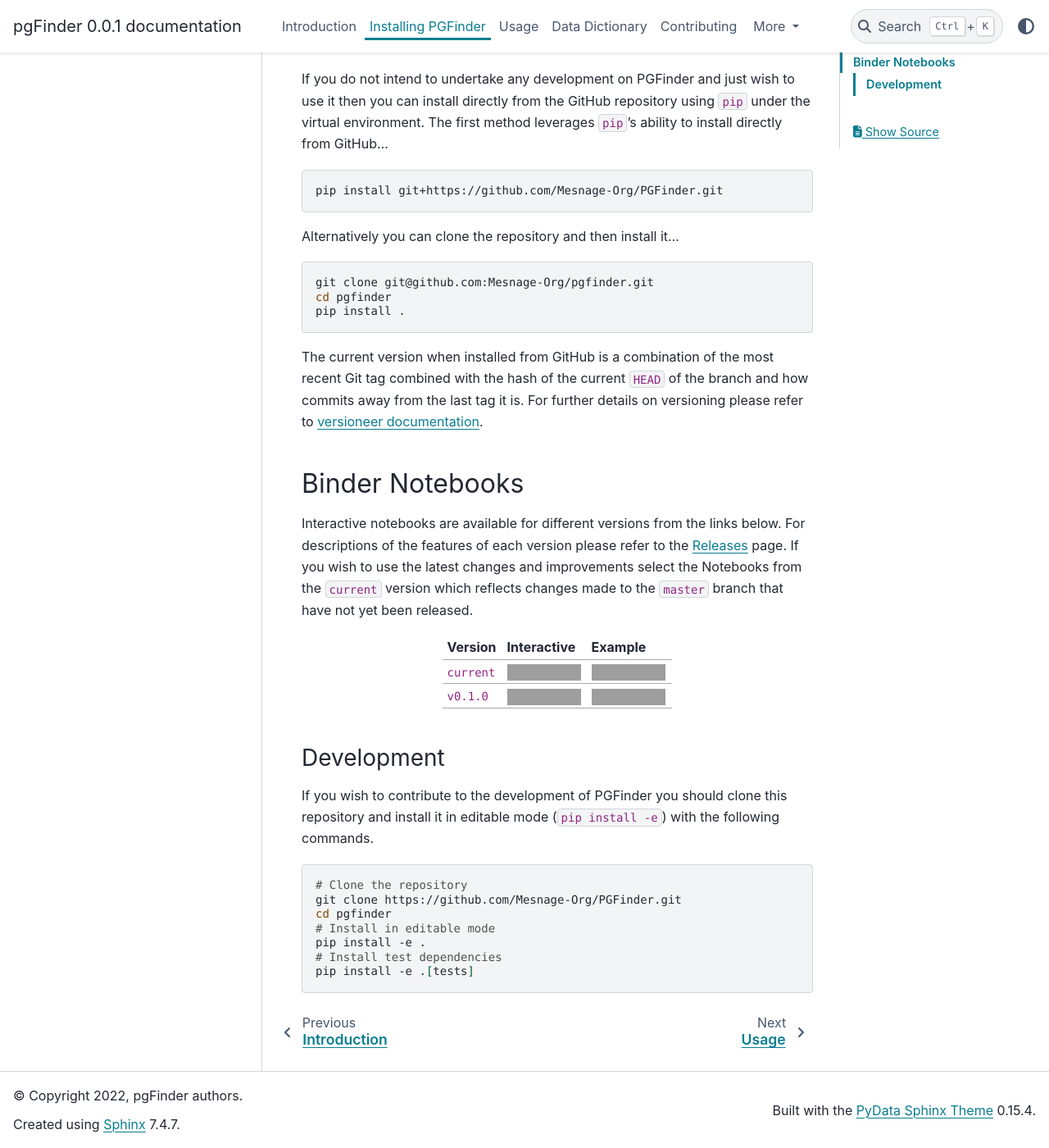
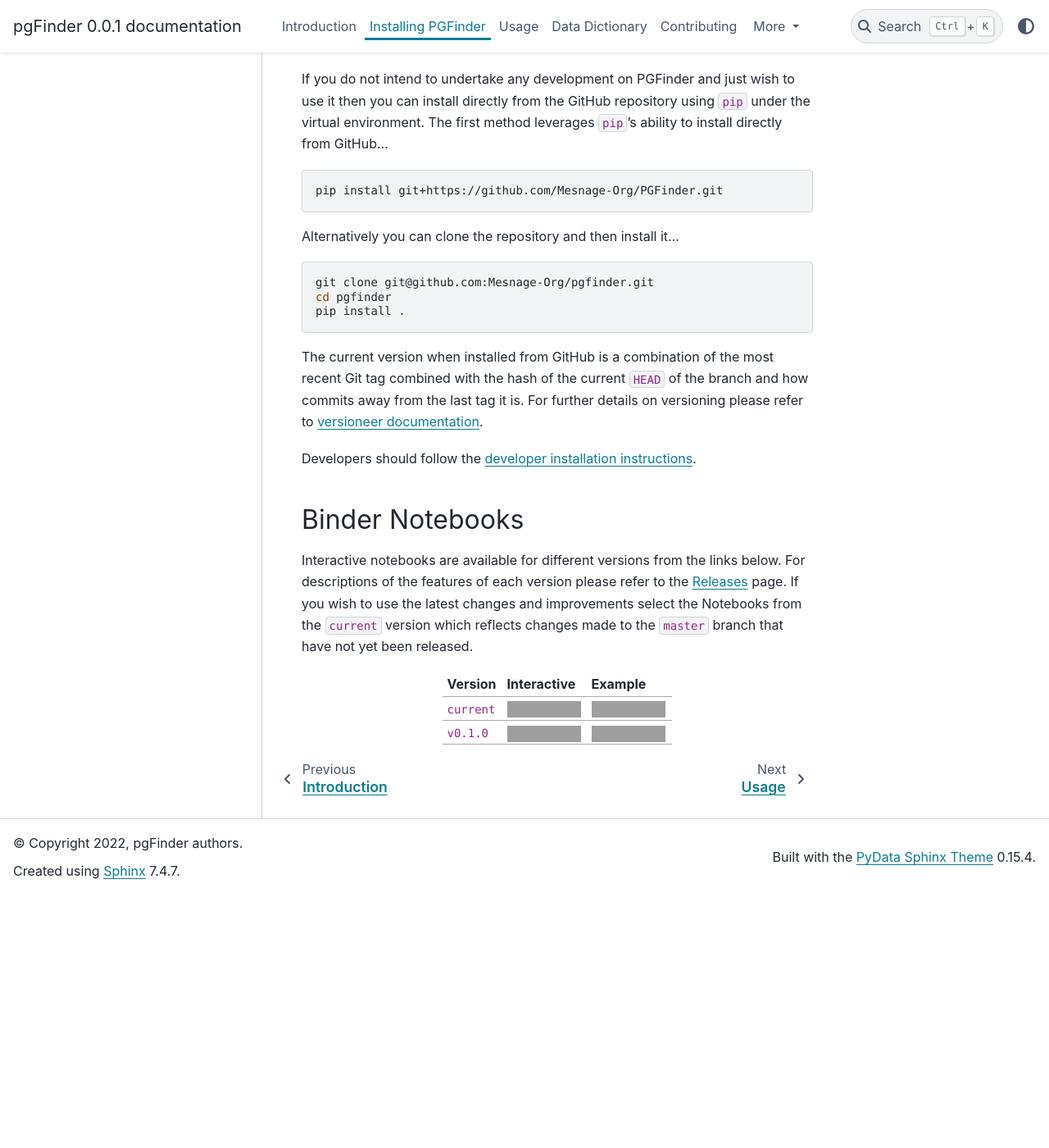
Before and after one commit to Mesnage-Org/pgfinder, a Sphinx documentation site: the page built from docs/installation.md, in a window 1280 px wide and 1400 px high, scrolled down 767 px. Shown: the whole window at 82% size. Built offline with Sphinx 7.4.7 and the PyData theme 0.15.4, drawn with Linux system fonts in a browser that asks for light colours; pages that are not in the unit, such as notebooks, are missing from menus; after the commit the page ends 1859 px from its top, so only the background shows below that; grey boxes are pictures that could not be loaded.

Commit message:
move dev install to contributing

````diff
--- a/docs/installation.md
+++ b/docs/installation.md
@@ -48,6 +48,8 @@
 current `HEAD` of the branch and how commits away from the last tag it is. For further details on versioning please
 refer to [versioneer documentation](https://github.com/python-versioneer/python-versioneer).
 
+Developers should follow the [developer installation instructions](contributing.md).
+
 ## Binder Notebooks
 
 Interactive notebooks are available for different versions from the links below. For descriptions of the features of each version
@@ -59,18 +61,3 @@
 |----------|-------------|---------|
 | `current` | [![Binder](https://mybinder.org/badge_logo.svg)](https://mybinder.org/v2/gh/Mesnage-Org/PGFinder/master?urlpath=tree/pgfinder_interactive.ipynb) | [![Binder](https://mybinder.org/badge_logo.svg)](https://mybinder.org/v2/gh/Mesnage-Org/PGFinder/master?urlpath=tree/pgfinder.ipynb) |
 | `v0.1.0` | [![Binder](https://mybinder.org/badge_logo.svg)](https://mybinder.org/v2/gh/Mesnage-Org/PGFinder/v0.1.0?urlpath=tree/pgfinder_interactive.ipynb) | [![Binder](https://mybinder.org/badge_logo.svg)](https://mybinder.org/v2/gh/Mesnage-Org/PGFinder/v0.1.0?urlpath=tree/pgfinder.ipynb) |
-
-### Development
-
-If you wish to contribute to the development of PGFinder you should clone this repository and install it in editable
-mode (`pip install -e`) with the following commands.
-
-```bash
-# Clone the repository
-git clone https://github.com/Mesnage-Org/PGFinder.git
-cd pgfinder
-# Install in editable mode
-pip install -e .
-# Install test dependencies
-pip install -e .[tests]
-```
````
Also changed, not shown: docs/contributing.md (+15 -0 lines).
